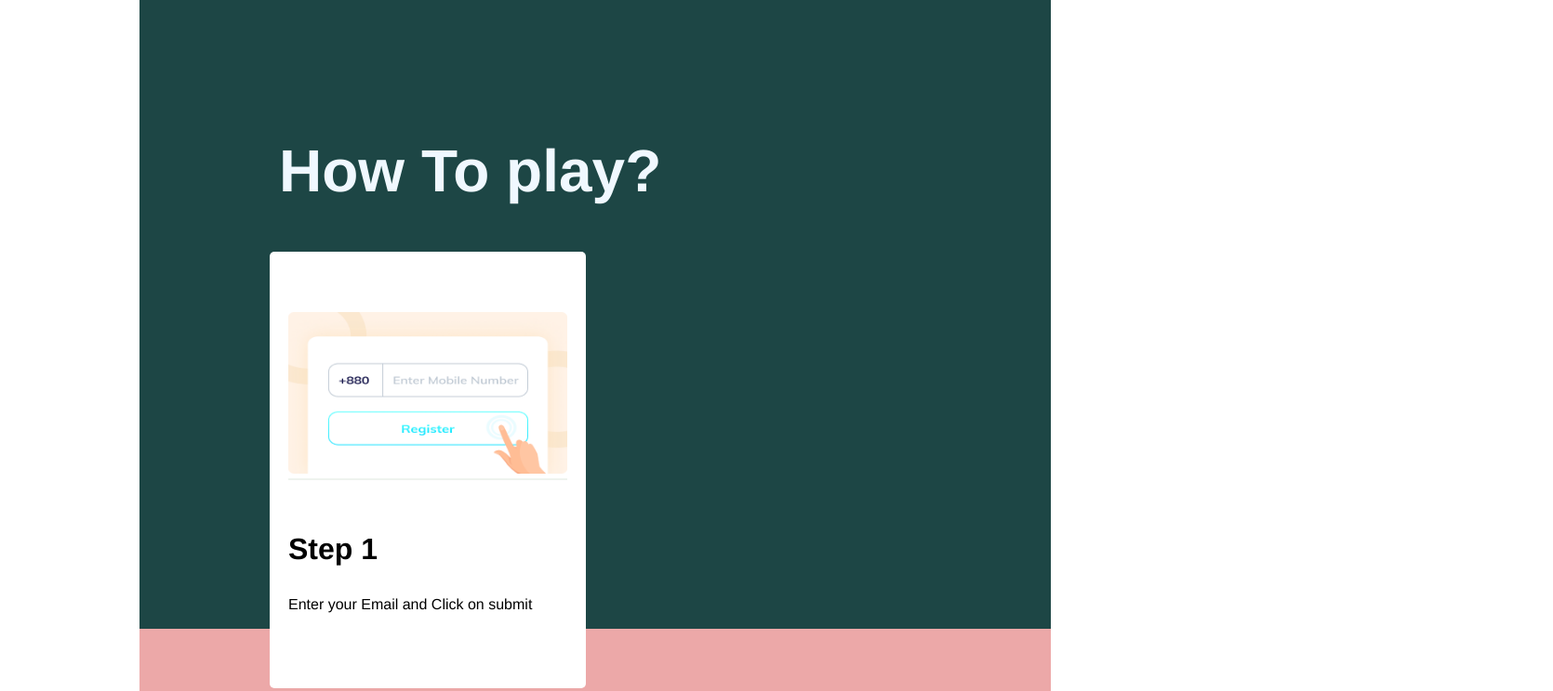
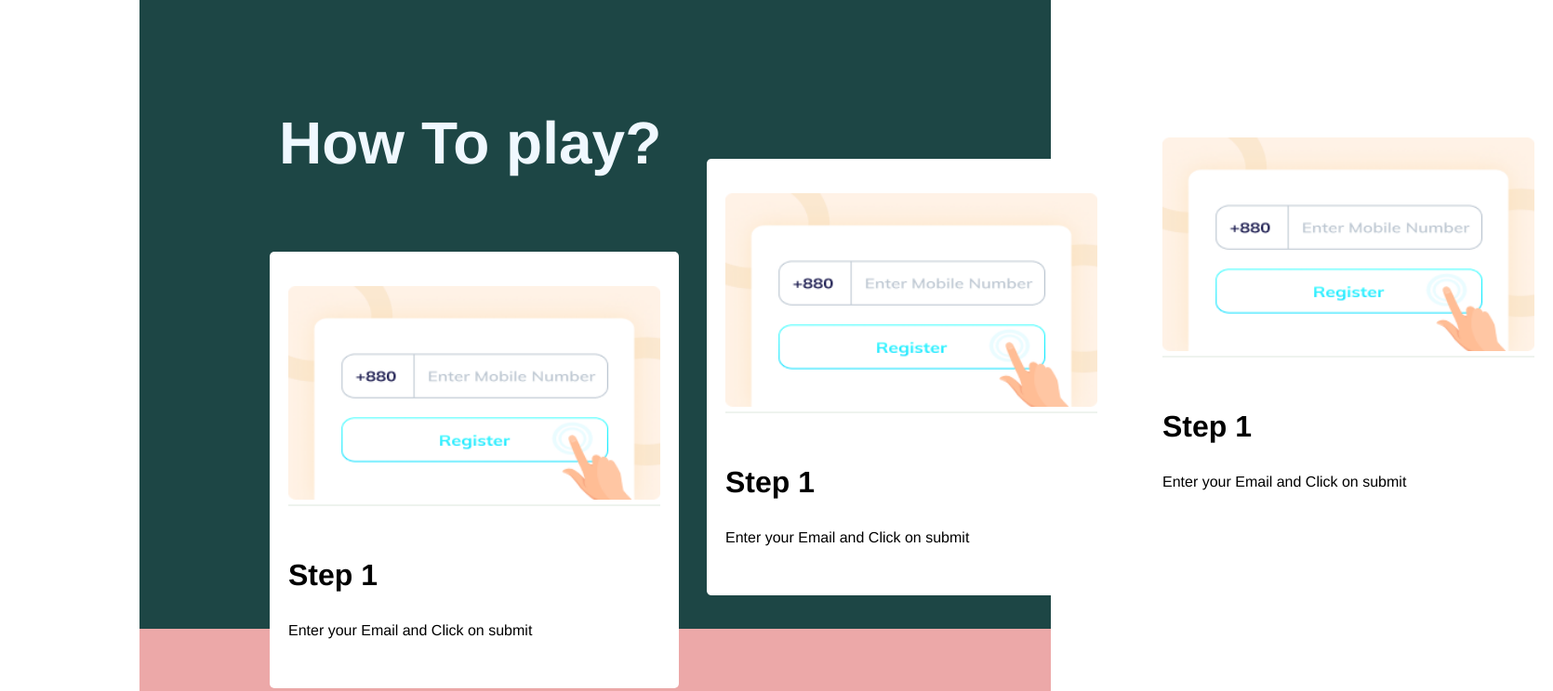
Before and after one commit to ZadBabaei/Movie-Trivia, a plain HTML site: page index.html in a window 1280 px wide. Shown: the part 927-1671 px from the top of the page at 93% size, 1670 px wide, since content can reach past the window. Drawn offline with Linux system fonts and the light colour scheme.

Commit message:
changing the structure

```diff
--- a/index.html
+++ b/index.html
@@ -86,6 +86,24 @@
                     Enter your Email and Click on submit
                 </p>
             </div>
+            <div class="card card2"  >
+                <img src="./assets/Imges/step1.png" alt="" srcset="">
+                <h3>
+                    Step 1
+                </h3>
+                <p>
+                    Enter your Email and Click on submit
+                </p>
+            </div>
+            <div class="card card3">
+                <img src="./assets/Imges/step1.png" alt="" srcset="">
+                <h3>
+                    Step 1
+                </h3>
+                <p>
+                    Enter your Email and Click on submit
+                </p>
+            </div>
 
         </div>
         <div class="thirdSection">
--- a/style.css
+++ b/style.css
@@ -359,7 +359,7 @@ border: 1px solid rgba(179, 196, 171, 0.43);
     color: aliceblue;
     font-size: 4rem;
     position: relative;
-    top: 150px;
+    top: 120px;
     left: 150px;
 }
 .card{
@@ -369,7 +369,7 @@ border: 1px solid rgba(179, 196, 171, 0.43);
     justify-content: center;
     gap:1rem;
     border-radius: 5px;
-    max-width: 300px;
+    max-width: 400px;
     height:430px;
     max-height: 700px;
     padding: 20px;
@@ -387,6 +387,16 @@ border: 1px solid rgba(179, 196, 171, 0.43);
     padding: 0;
     font-size: 2rem;
 }
+.card2{
+    position: relative;
+    left:610px;
+    top:-370px;
+}
+.card3{
+    position: relative;
+    left:1080px;
+    top:-900px;
+}
 
 .thirdSection{
     height: 600px;
```
